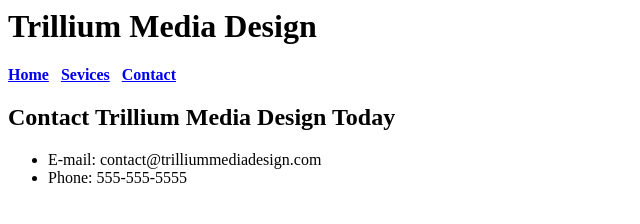
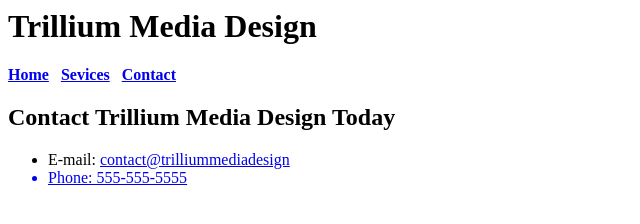
Before and after one commit to Techbow909/Chapter-2, a plain HTML site: page contact.html in a window 1280 px wide. Shown: the whole page, without its empty margins (0-640 px from the left). Drawn offline with Linux system fonts and the light colour scheme.

Commit message:
Update contact.html

```diff
--- a/contact.html
+++ b/contact.html
@@ -12,7 +12,9 @@
 </nav>
 <h2>Contact Trillium Media Design Today</h2>
 <ul>
-<li>E-mail: contact@trilliummediadesign.com</li>
+    <li>E-mail:
+        <a href="mailto:contact@trilliummediadesign.com">contact@trilliummediadesign
+    </li>
 <li>Phone: 555-555-5555</li>
 </ul>
 </body>
```
